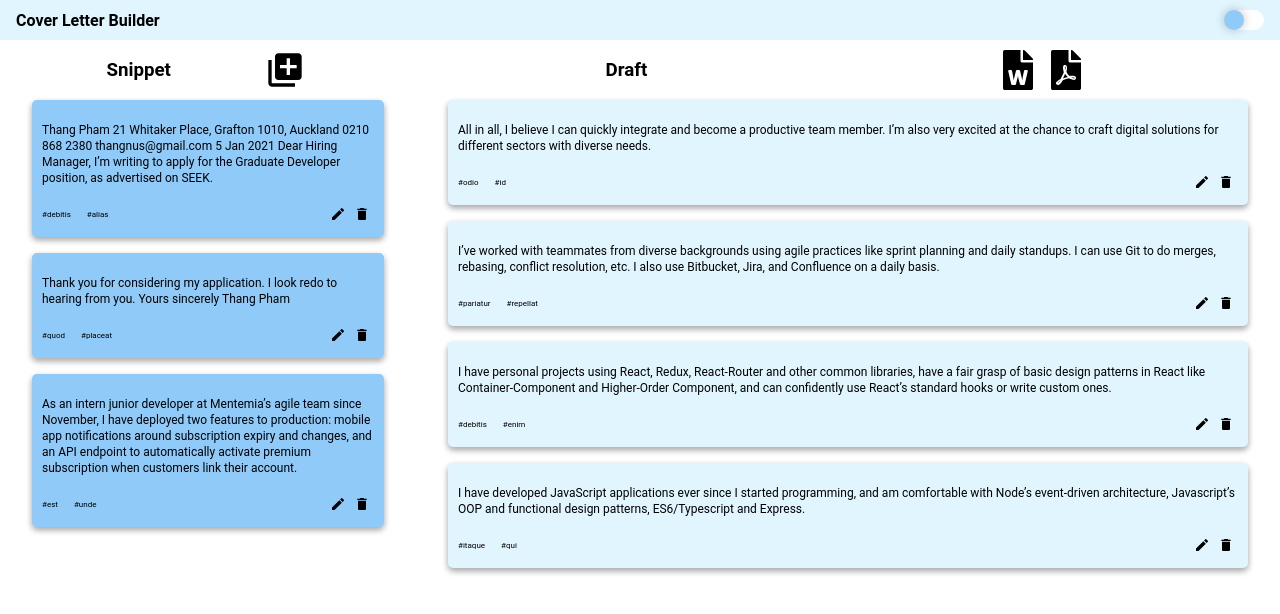
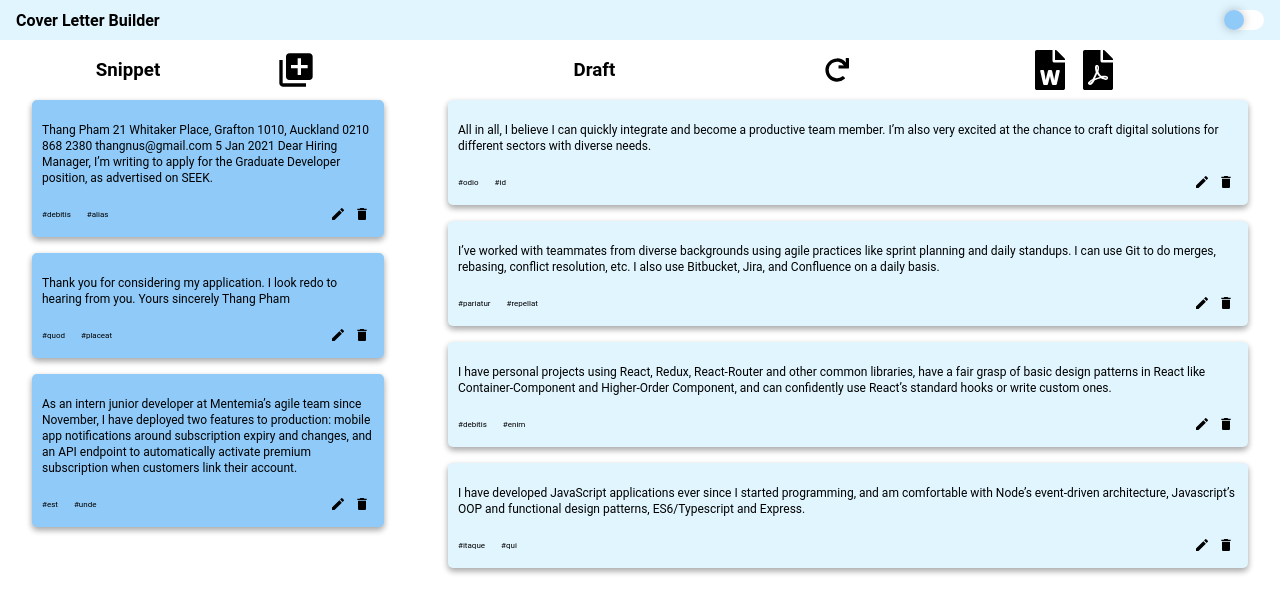
Before and after one commit to thangpham7793/resume-builder, a React (Create React App) app: page / in a window 1280 px wide. Shown: the top 614 px of the page. Built offline with nearby package versions, Linux system fonts and the light colour scheme.

Commit message:
Refactor edit history logic & Icon Props

```diff
--- a/src/components/ActionIcon/ActionIcon.tsx
+++ b/src/components/ActionIcon/ActionIcon.tsx
@@ -13,7 +13,7 @@ const ActionWrapper = styled("div")<{ th: Theme; isDarkMode: boolean }>`
 `;
 
 export type SnippetActionProps = {
-  icon: () => JSX.Element;
+  icon: React.ReactNode;
   onClick: () => void;
 };
 
--- a/src/components/Icon/Icon.tsx
+++ b/src/components/Icon/Icon.tsx
@@ -3,22 +3,21 @@ import React from "react";
 import styled from "styled-components";
 
 type IconProps = {
-  icon: IconType;
+  icon: React.ReactNode;
   isDisabled?: boolean;
 };
 
-const IconWrapper = styled.div`
+const IconWrapper = styled.div<{ isDisabled: boolean }>`
   padding: 0.25rem;
   display: flex;
   align-items: center;
-  cursor: pointer;
+  cursor: ${(props) => (props.isDisabled ? "default" : "pointer")};
 `;
 
 export const Icon = ({ icon, isDisabled = false, ...props }: IconProps) => {
-  const Icon = icon;
-  return isDisabled ? null : (
-    <IconWrapper {...props}>
-      <Icon />
+  return (
+    <IconWrapper isDisabled={isDisabled} {...props}>
+      {icon}
     </IconWrapper>
   );
 };
--- a/src/components/Lane/Lane.tsx
+++ b/src/components/Lane/Lane.tsx
@@ -49,6 +49,11 @@ const IconsContainer = styled.div`
   display: flex;
   justify-content: space-evenly;
   align-items: center;
+  margin-left: 2rem;
+
+  @media only screen and (max-width: 450px) {
+    margin-left: 0.25rem;
+  }
 `;
 
 interface LaneProps {
--- a/src/components/Snippet/Snippet.tsx
+++ b/src/components/Snippet/Snippet.tsx
@@ -100,7 +100,7 @@ export const Snippet = ({
 
   const actionProps = [
     {
-      icon: () => <MdModeEdit />,
+      icon: <MdModeEdit />,
       onClick: () => {
         openAndSetModalContent(
           <SnippetForm
@@ -116,7 +116,7 @@ export const Snippet = ({
       },
     },
     {
-      icon: () => <MdDelete />,
+      icon: <MdDelete />,
       onClick: () => deleteSnippet({ id }),
     },
   ];
--- a/src/containers/App.tsx
+++ b/src/containers/App.tsx
@@ -5,6 +5,7 @@ import { Header } from "../components/Header/Header";
 import Modal from "react-modal";
 import React from "react";
 import { Theme } from "../theme/theme";
+import { actionConfirmedByUser } from "../hooks/actionConfirmedByUser";
 import { useModalContext } from "../contexts/ModalContext";
 import { useTheme } from "../theme/ThemeContext";
 
@@ -34,6 +35,10 @@ const AppWrapper = styled.div`
 
 Modal.setAppElement("#root");
 function App() {
+  if (process.env.NODE_ENV === "production") {
+    window.onbeforeunload = () => false;
+  }
+
   const { theme } = useTheme();
   const { isModalOpen, modalContent } = useModalContext();
   return (
--- a/src/containers/Board.tsx
+++ b/src/containers/Board.tsx
@@ -13,6 +13,7 @@ import {
 } from "../contexts/SnippetContext";
 
 import { Icon } from "../components/Icon/Icon";
+import { IconType } from "react-icons/lib";
 import { Lane } from "../components/Lane/Lane";
 import { MdLibraryAdd } from "react-icons/md";
 import { Snippet } from "../components/Snippet/Snippet";
@@ -76,17 +77,48 @@ export const Board = () => {
     };
   };
 
+  type ToggleableIconProps = {
+    fontSize?: string;
+    Icon: IconType;
+    isDisabled: boolean;
+  };
+
+  const ToggleableIcon = ({
+    isDisabled,
+    fontSize = theme.text.fontSize.xl,
+    Icon,
+  }: ToggleableIconProps) => (
+    <Icon
+      fontSize={fontSize}
+      color={isDisabled ? theme.color.primary.light : ""}
+    />
+  );
+
   const { toggleTheme, theme } = useTheme();
   const convertIconsProps = [
     {
       key: faker.random.uuid(),
-      icon: () => <FaFileWord fontSize={theme.text.fontSize.xl} />,
+      icon: (
+        <ToggleableIcon
+          Icon={({ fontSize, color }) => (
+            <FaFileWord fontSize={fontSize} color={color} />
+          )}
+          isDisabled={draft.length === 0}
+        />
+      ),
       onClick: () => convertToDoc(draft),
       isDisabled: draft.length === 0,
     },
     {
       key: faker.random.uuid(),
-      icon: () => <FaFilePdf fontSize={theme.text.fontSize.xl} />,
+      icon: (
+        <ToggleableIcon
+          Icon={({ fontSize, color }) => (
+            <FaFilePdf fontSize={fontSize} color={color} />
+          )}
+          isDisabled={draft.length === 0}
+        />
+      ),
       onClick: () => toggleTheme(),
       isDisabled: draft.length === 0,
     },
@@ -96,13 +128,29 @@ export const Board = () => {
   const editHistoryIconsProps = [
     {
       key: faker.random.uuid(),
-      icon: () => <FaUndo fontSize={theme.text.fontSize.l} />,
+      icon: (
+        <ToggleableIcon
+          Icon={({ fontSize, color }) => (
+            <FaUndo fontSize={fontSize} color={color} />
+          )}
+          fontSize={theme.text.fontSize.l}
+          isDisabled={!canUndo}
+        />
+      ),
       onClick: () => canUndo && undo(null),
       isDisabled: !canUndo,
     },
     {
       key: faker.random.uuid(),
-      icon: () => <FaRedo fontSize={theme.text.fontSize.l} />,
+      icon: (
+        <ToggleableIcon
+          Icon={({ fontSize, color }) => (
+            <FaRedo fontSize={fontSize} color={color} />
+          )}
+          fontSize={theme.text.fontSize.l}
+          isDisabled={draft.length === 0}
+        />
+      ),
       onClick: () => canRedo && redo(null),
       isDisabled: !canRedo,
     },
@@ -112,7 +160,7 @@ export const Board = () => {
   const addNewIconProps = [
     {
       key: faker.random.uuid(),
-      icon: () => <MdLibraryAdd fontSize={theme.text.fontSize.xl} />,
+      icon: <MdLibraryAdd fontSize={theme.text.fontSize.xl} />,
       onClick: () => openAndSetModalContent(<SnippetForm />),
       isDisabled: false,
     },
--- a/src/contexts/SnippetContext.ts
+++ b/src/contexts/SnippetContext.ts
@@ -53,7 +53,10 @@ export const useEditHistory = () => {
   return { canUndo: stack.length > 1, canRedo: popped.length > 0 };
 };
 
-// reducer
+const saveSnapshot = (draft: MementoSnippetState) => {
+  draft.history.stack = [...draft.history.stack, draft.currentState];
+};
+
 export const snippetReducer = (
   draft: MementoSnippetState,
   action: SnippetAction
@@ -82,10 +85,9 @@ export const snippetReducer = (
     return draft;
   }
 
-  // save snapshot on any actual state changes
-  draft.history.stack = [...draft.history.stack, draft.currentState];
   switch (action.type) {
     case SnippetActionType.HYDRATE:
+      saveSnapshot(draft);
       const snippets = action.payload as ISnippet[];
       draft.currentState.snippets = snippets.filter(
         (s) => s.lane === LaneType.Snippet
@@ -98,6 +100,7 @@ export const snippetReducer = (
       return draft;
 
     case SnippetActionType.ADD:
+      saveSnapshot(draft);
       const newSnippet = {
         ...(action.payload as AddSnippetPayload),
         id: faker.random.uuid(),
@@ -116,6 +119,7 @@ export const snippetReducer = (
 
       if (newLane === currentLane) return draft;
 
+      saveSnapshot(draft);
       if (newLane === LaneType.Draft) {
         for (const snippet of draft.currentState.moveableSnippets) {
           if (snippet.id === id) {
@@ -147,6 +151,7 @@ export const snippetReducer = (
       return draft;
 
     case SnippetActionType.SWAP:
+      saveSnapshot(draft);
       const {
         currentId,
         droppedId,
@@ -159,6 +164,7 @@ export const snippetReducer = (
       return draft;
 
     case SnippetActionType.UPDATE:
+      saveSnapshot(draft);
       const { updatedSnippet } = action.payload as UpdateSnippetPayload;
       draft.currentState.draft = updateSnippetInArray({
         snippets: draft.currentState.draft,
@@ -175,6 +181,7 @@ export const snippetReducer = (
       return draft;
 
     case SnippetActionType.DELETE:
+      saveSnapshot(draft);
       const toDeleteId = (action.payload as DeleteSnippetPayload).id;
       draft.currentState.draft = deleteSnippetById({
         snippets: draft.currentState.draft,
--- /dev/null
+++ b/src/hooks/actionConfirmedByUser.ts
@@ -0,0 +1,15 @@
+type Props = {
+  actionToConfirm: string;
+  consequence?: string;
+};
+
+export const actionConfirmedByUser = ({
+  actionToConfirm,
+  consequence,
+}: Props) => {
+  return window.confirm(
+    `Are you sure you want to ${actionToConfirm}? ${
+      consequence ? `${`This will ${consequence}`}` : ""
+    }`
+  );
+};
```
